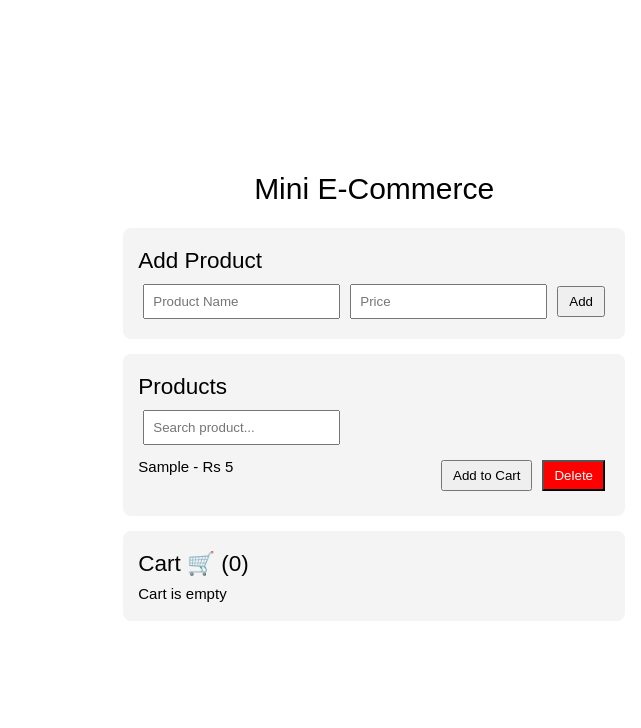
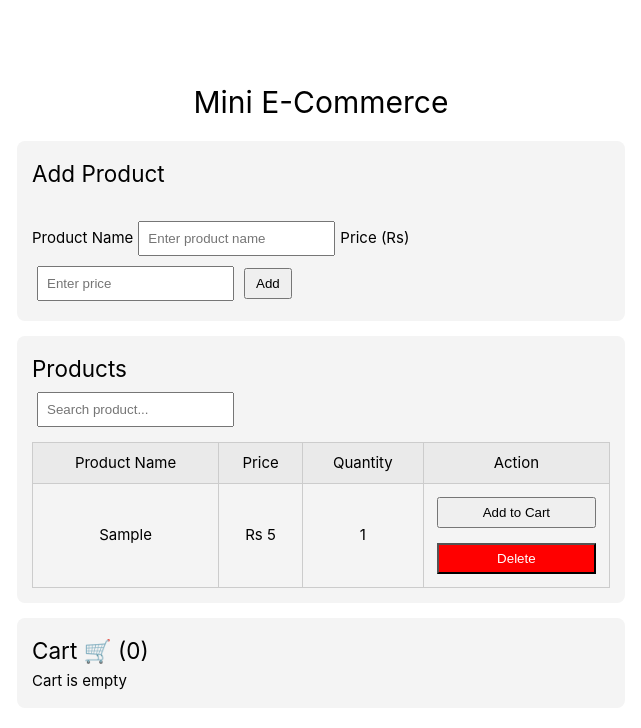
Before and after one commit to sanjyalsmriti/vueTask, a Vue app: page / in a window 1280 px wide. Both pictures are taken after typing "Sample", "5" into the empty fields and a click on the button "Add". Shown: the top 728 px of the page, without its empty margins (15-656 px from the left). Built offline with nearby package versions, Linux system fonts and the light colour scheme.

Commit message:
fix edge cases(hap)

```diff
--- a/src/App.vue
+++ b/src/App.vue
@@ -1,37 +1,52 @@
 <template>
-  <div class="container">
+  <div class="main-container">
     <h1>Mini E-Commerce</h1>
 
-    <div class="card">
-      <h2>Add Product</h2>
+  <div class="card">
+  <h2>Add Product</h2> <br />
 
-      <input v-model="name" placeholder="Product Name" />
+  <label>Product Name</label>
+  <input v-model="name" placeholder="Enter product name" />
 
-      <input v-model.number="price" type="number" placeholder="Price" />
+  <label>Price (Rs)</label>
+<input
+  v-model.number="price"
+  type="number"
+  placeholder="Enter price"
+  min="0"
 
-      <button @click="addProduct">Add</button>
-    </div>
+  oninput="this.value = Math.abs(this.value)"
+/>
+
+  <button @click="addProduct">Add</button>
+</div>
 
     <div class="card">
       <h2>Products</h2>
-
       <input v-model="search" placeholder="Search product..." />
-
-      <div
-        v-for="(product, index) in filteredProducts"
-        :key="product.id"
-        class="product"
-      >
-        <span>{{ product.name }} - Rs {{ product.price }}</span>
-
-        <div>
-          <button @click="addToCart(product)">Add to Cart</button>
-
-          <button class="delete" @click="deleteProduct(index)">
-            Delete
-          </button>
-        </div>
-      </div>
+      <table class="product-table">
+        <thead>
+          <tr>
+            <th>Product Name</th>
+            <th>Price</th>
+            <th>Quantity</th>
+            <th>Action</th>
+          </tr>
+        </thead>
+        <tbody>
+          <tr v-for="(product, index) in filteredProducts" :key="product.id">
+            <td>{{ product.name }}</td>
+            <td>Rs {{ product.price }}</td>
+            <td>{{ product.quantity || 1 }}</td>
+            <td>
+              <div class="action-buttons">
+                <button @click="addToCart(product)">Add to Cart</button>
+                <button class="delete" @click="deleteProduct(index)">Delete</button>
+              </div>
+            </td>
+          </tr>
+        </tbody>
+      </table>
     </div>
 
     <div class="card">
@@ -95,34 +110,55 @@ const saveCart = () => {
     JSON.stringify(cart.value)
   )
 }
+const blockNegative = (e) => {
+  if (e.key === "-" || e.key === "e") {
+    e.preventDefault()
+  }
+}
 
-
+const fixNegative = () => {
+  if (price.value < 0) {
+    price.value = 0
+  }
+}
 const addProduct = () => {
-
-  if (!name.value || !price.value) {
-    alert("Enter name and price")
+  if (!name.value.trim()) {
+    alert("Enter product name")
     return
   }
 
+  if (price.value === "" || price.value === null) {
+    alert("Enter price")
+    return
+  }
 
+  if (price.value <= 0) {
+    alert("Price must be greater than 0")
+    return
+  }
   const newProduct = {
     id: Date.now(),
     name: name.value,
-    price: price.value
+    price: Number(price.value)
   }
 
   products.value.push(newProduct)
-
   saveProducts()
 
   name.value = ""
   price.value = ""
 }
 
-const deleteProduct = (index) => {
-  products.value.splice(index, 1)
-  saveProducts()
-}
+// const deleteProduct = (index) => {
+//   products.value.splice(index, 1)
+//   saveProducts()
+// }
+
+const removeItem = () => {
+  emit('remove-item', props.item.id);
+};
+
+
 
 const filteredProducts = computed(() => {
   return products.value.filter(p =>
@@ -168,11 +204,41 @@ Grand Total: Rs ${grandTotal.toFixed(2)}`
 </script>
 
 <style>
+*{
+  color: black;
+}
+.product-table {
+  width: 100%;
+  border-collapse: collapse;
+  margin-top: 10px;
+}
+.product-table th, .product-table td {
+  border: 1px solid #ccc;
+  padding: 8px;
+  text-align: center;
+}
+.product-table th {
+  background: #eaeaea;
+}
+.action-buttons {
+  display: flex;
+  flex-direction: column;
+  gap: 5px;
+}
 .container {
   max-width: 600px;
   margin: auto;
   font-family: Arial;
   color: black;
+
+.main-container {
+  max-width: 600px;
+  width: 100%;
+  margin: 40px auto;
+  display: flex;
+  flex-direction: column;
+  align-items: center;
+}
 }
 
 
```
